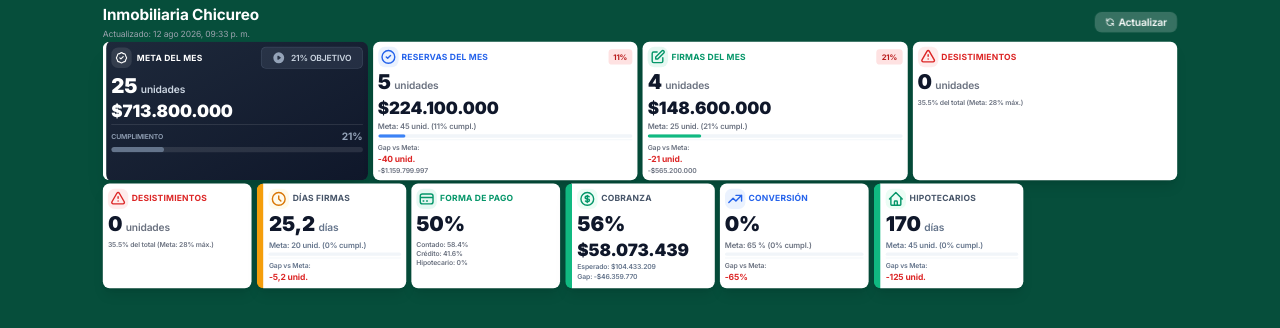
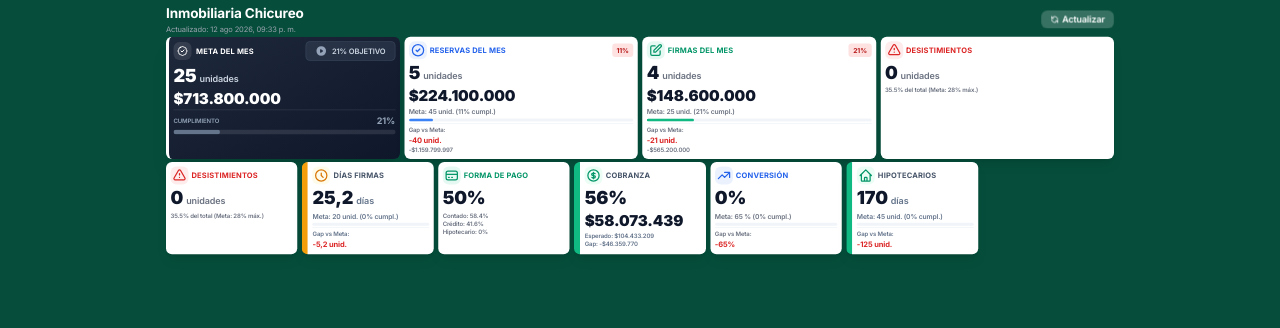
Before and after one commit to hernanazocar/indicadores-kpis, a Next.js app: page /demo in a window 1280 px wide. Shown: the top 328 px of the page. Built offline with nearby package versions, Linux system fonts and the light colour scheme.

Commit message:
Reducir scale por defecto a 0.75 para mostrar todas las cards en TV

```diff
--- a/app/demo/page.tsx
+++ b/app/demo/page.tsx
@@ -13,7 +13,7 @@ export default function DemoPage() {
   const [kpiData, setKpiData] = useState<KPIData>(mockKPIData);
   const [isLoading, setIsLoading] = useState(false);
   const [currentTime, setCurrentTime] = useState('');
-  const [scale, setScale] = useState(0.85); // Scale por defecto 85% para Smart TV
+  const [scale, setScale] = useState(0.75); // Scale por defecto 75% para Smart TV
 
   const formatCLP = (amount: number) => {
     return new Intl.NumberFormat('es-CL', {
```
